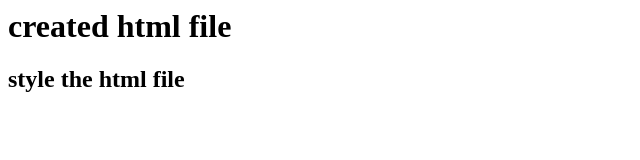
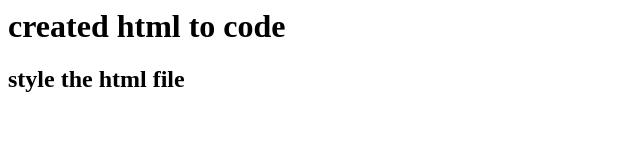
Before and after one commit to Sravanipoluru/project, a plain HTML site: page index.html in a window 1280 px wide. Shown: the whole page, without its empty margins (0-640 px from the left). Drawn offline with Linux system fonts and the light colour scheme.

Commit message:
feat: added new text

```diff
--- a/index.html
+++ b/index.html
@@ -1,6 +1,6 @@
 <html>
     <body>
-    <h1>created html file</h1>
+    <h1>created html to code</h1>
         <h2>style the html file</h2>
     </body>
 </html>
```
